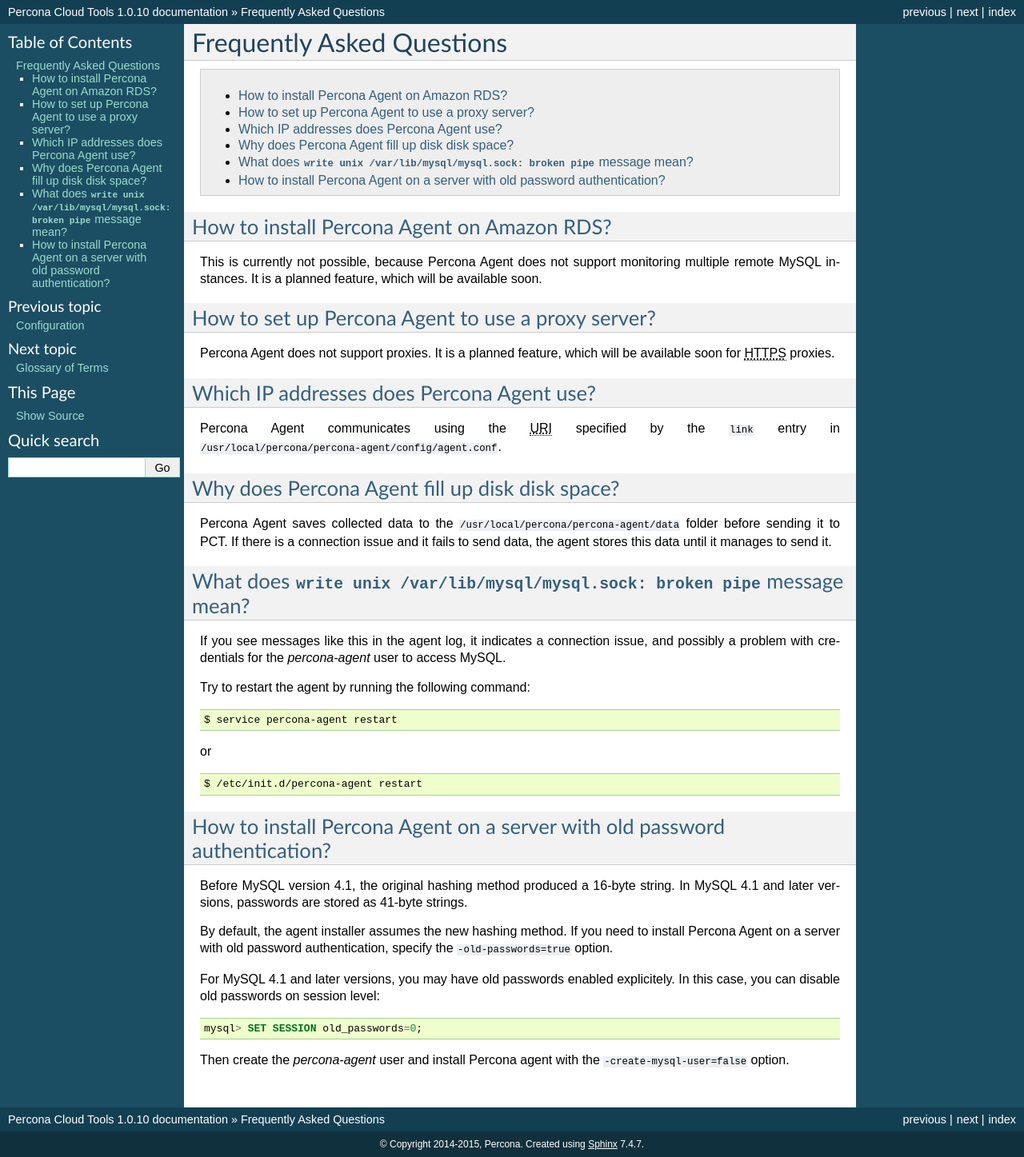
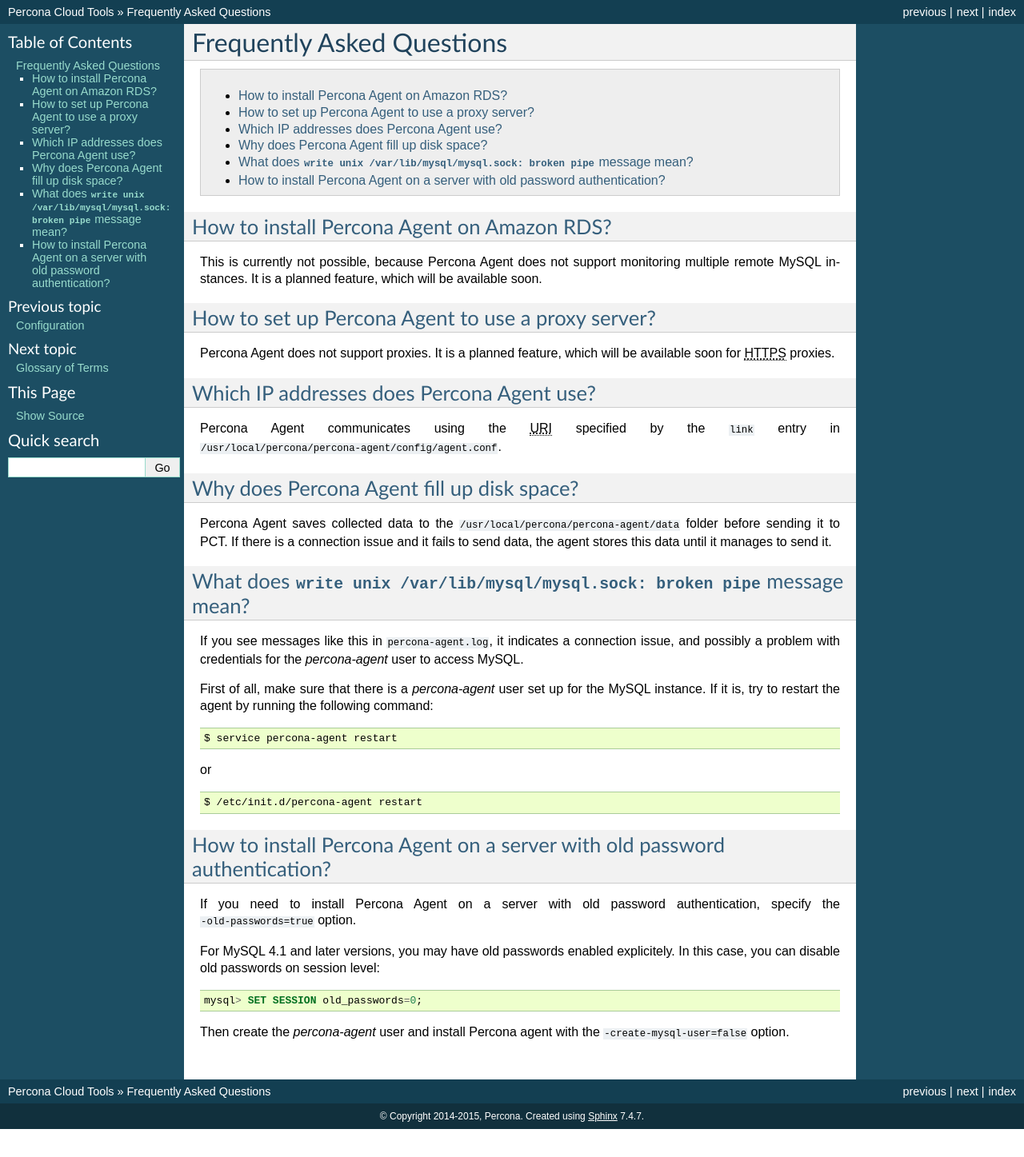
Before and after one commit to percona/cloud-tools, a Sphinx documentation site: the page built from doc/Faq.rst, in a window 1280 px wide. Shown: the whole page at 80% size. Built offline with Sphinx 7.4.7, drawn with Linux system fonts in a browser that asks for light colours; after the commit the page ends 1412 px from its top, so only the background shows below that.

Commit message:
Final tweaks and feedback updates

```diff
--- a/doc/Faq.rst
+++ b/doc/Faq.rst
@@ -5,6 +5,7 @@
 
 .. contents::
    :local:
+
 
 How to install Percona Agent on Amazon RDS?
 -------------------------------------------
@@ -28,8 +29,8 @@
 specified by the ``link`` entry in
 :file:`/usr/local/percona/percona-agent/config/agent.conf`.
 
-Why does Percona Agent fill up disk disk space?
------------------------------------------------
+Why does Percona Agent fill up disk space?
+------------------------------------------
 
 Percona Agent saves collected data to the
 :file:`/usr/local/percona/percona-agent/data` folder before sending it to PCT.
@@ -39,12 +40,14 @@
 What does ``write unix /var/lib/mysql/mysql.sock: broken pipe`` message mean?
 -----------------------------------------------------------------------------
 
-If you see messages like this in the agent log,
+If you see messages like this in :file:`percona-agent.log`,
 it indicates a connection issue,
 and possibly a problem with credentials for the *percona-agent* user
 to access MySQL.
 
-Try to restart the agent by running the following command::
+First of all, make sure that there is a *percona-agent* user
+set up for the MySQL instance.
+If it is, try to restart the agent by running the following command::
 
 $ service percona-agent restart
 
@@ -57,10 +60,6 @@
 How to install Percona Agent on a server with old password authentication?
 --------------------------------------------------------------------------
 
-Before MySQL version 4.1, the original hashing method produced a 16-byte string.
-In MySQL 4.1 and later versions, passwords are stored as 41-byte strings.
-
-By default, the agent installer assumes the new hashing method.
 If you need to install Percona Agent on a server
 with old password authentication, specify the ``-old-passwords=true`` option.
 
--- a/doc/conf.py
+++ b/doc/conf.py
@@ -103,7 +103,7 @@
 
 # The name for this set of Sphinx documents.  If None, it defaults to
 # "<project> v<release> documentation".
-#html_title = None
+html_title = 'Percona Cloud Tools'
 
 # A shorter title for the navigation bar.  Default is the same as html_title.
 #html_short_title = None
```
Also changed, not shown: doc/index.rst (+14 -6 lines).
